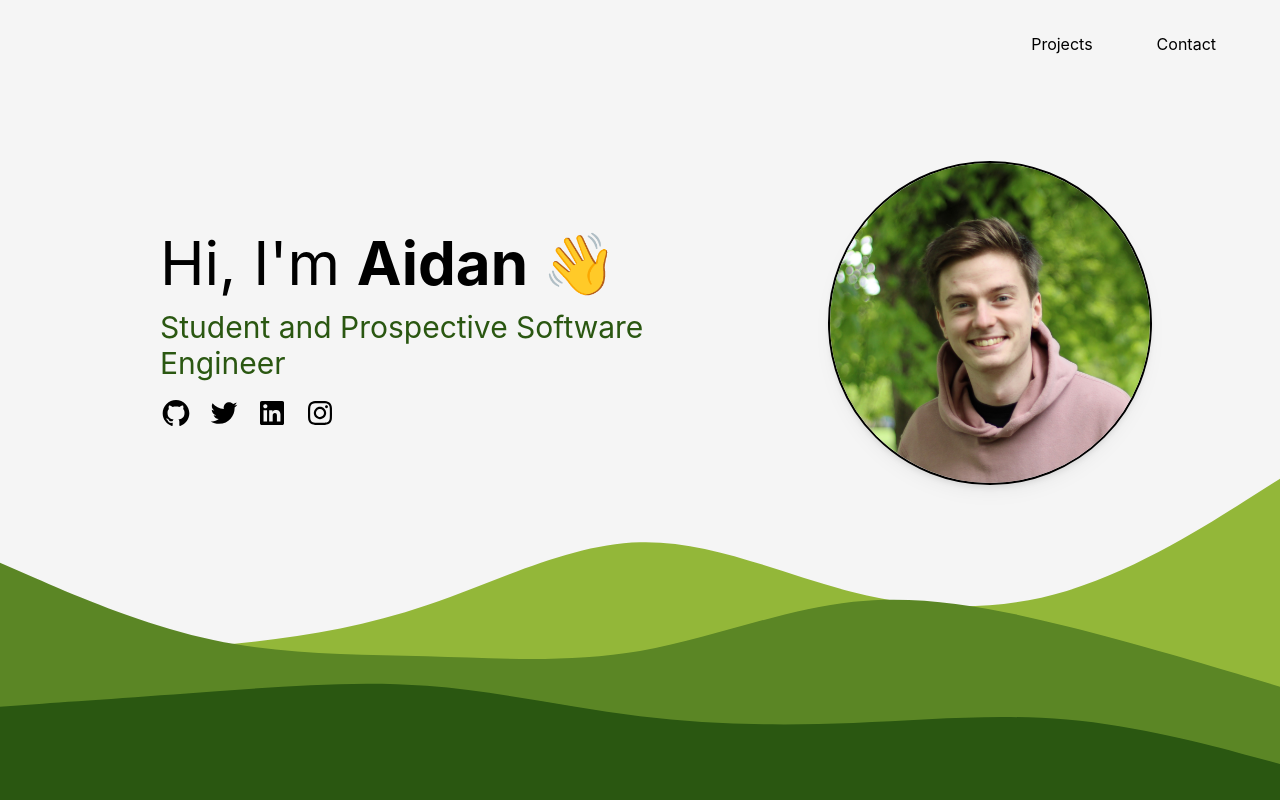
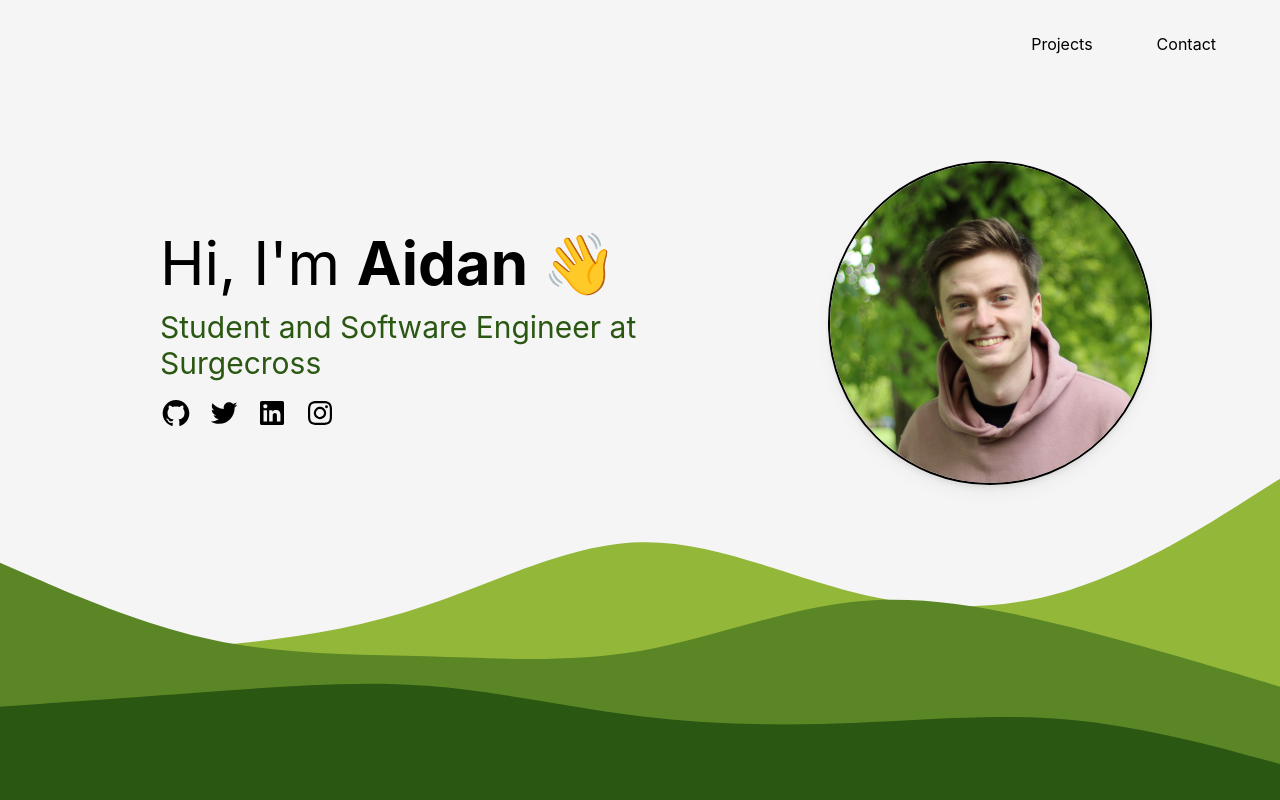
Before and after one commit to aidandagnall/aidandagnall.github.io, a React (Create React App) app: page / in a window 1280 px wide. Shown: the top 800 px of the page. Built offline with nearby package versions, Linux system fonts and the light colour scheme; the HTML template or start-up script is replaced by a standard one.

Commit message:
Update subtitle

```diff
--- a/src/components/HeroSubtitle.jsx
+++ b/src/components/HeroSubtitle.jsx
@@ -1,7 +1,7 @@
 import '../App.css';
 function HeroTitle(props) {
     return(
-        <p className="text-3xl sm:text-left text-center text-primary">Student and Prospective Software Engineer</p>
+        <p className="text-3xl sm:text-left text-center text-primary">Student and Software Engineer at <a className='pointer-events-auto z-50' href='https://surgecrosssoftware.com/'>Surgecross</a></p>
     )
 }
 
```
